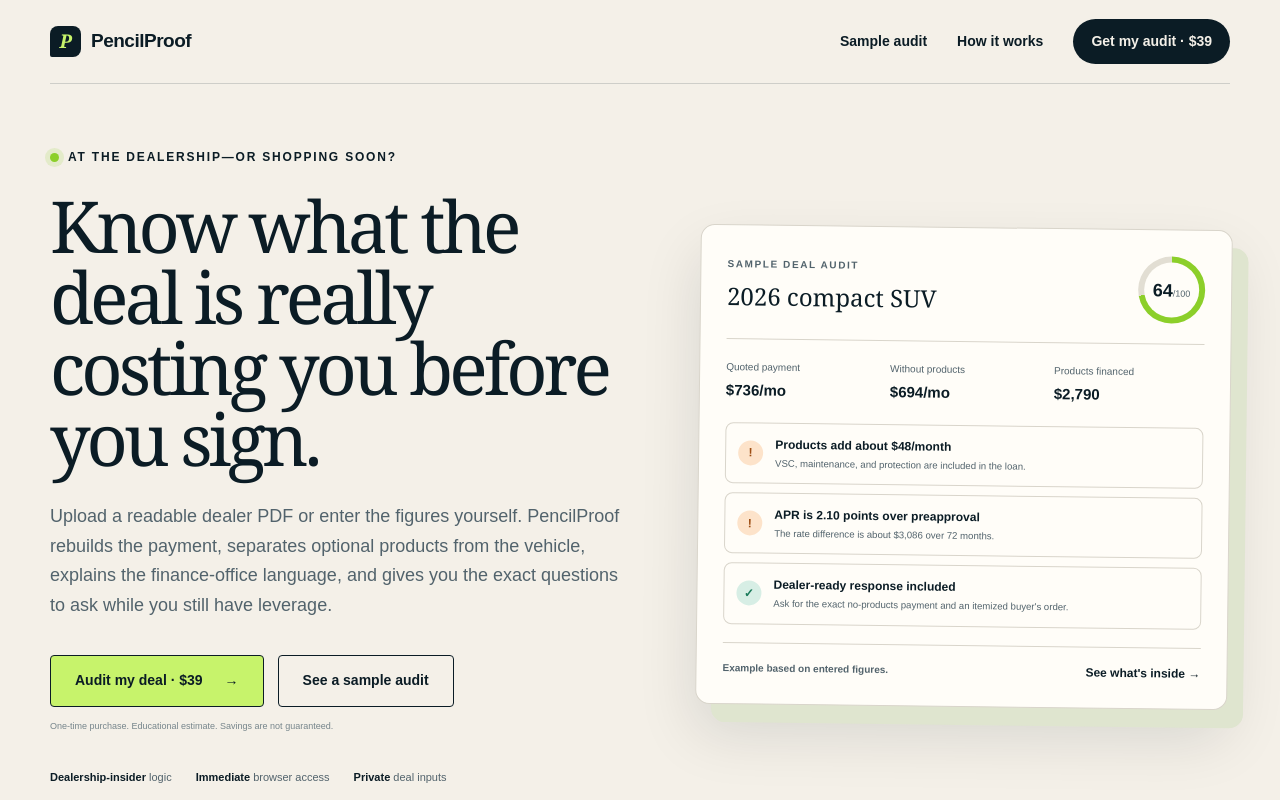
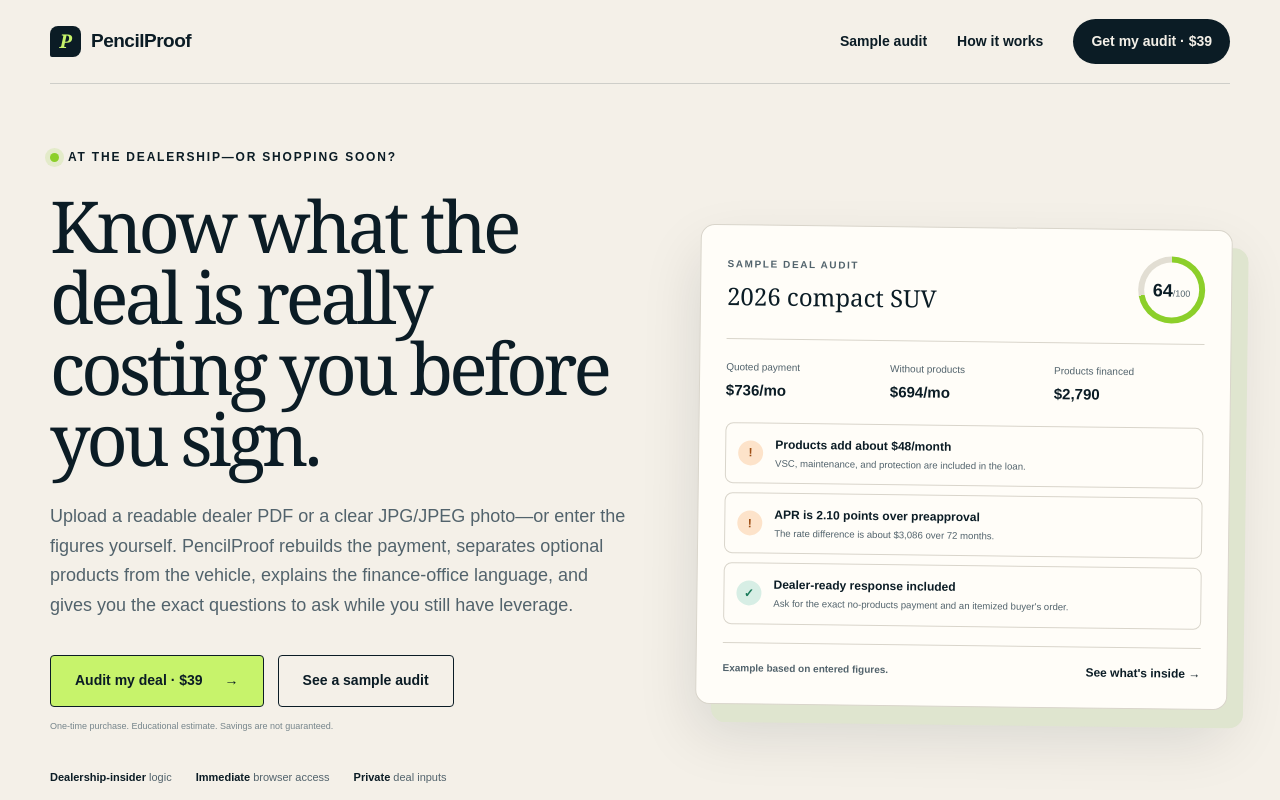
Before and after one commit to jpk0705/pencilproof, a Next.js app: page / in a window 1280 px wide. Shown: the top 800 px of the page. Built offline with nearby package versions, Linux system fonts and the light colour scheme.

Commit message:
Explain PDF and photo autofill

```diff
--- a/app/page.tsx
+++ b/app/page.tsx
@@ -46,7 +46,7 @@ export default function Home() {
           <div className="eyebrow"><span /> AT THE DEALERSHIP—OR SHOPPING SOON?</div>
           <h1>Know what the deal is really costing you before you sign.</h1>
           <p className="hero-lede">
-            Upload a readable dealer PDF or enter the figures yourself.
+            Upload a readable dealer PDF or a clear JPG/JPEG photo—or enter the figures yourself.
             PencilProof rebuilds the payment, separates optional products from
             the vehicle, explains the finance-office language, and gives you
             the exact questions to ask while you still have leverage.
@@ -164,7 +164,7 @@ export default function Home() {
           <article>
             <span>2</span>
             <h3>Upload or enter the worksheet</h3>
-            <p>Import a readable dealer PDF or copy the selling price, taxes, products, trade, APR, term, and payment yourself.</p>
+            <p>Import a readable dealer PDF or clear JPG/JPEG photo, or copy the selling price, taxes, products, trade, APR, term, and payment yourself.</p>
           </article>
           <article>
             <span>3</span>
@@ -188,7 +188,7 @@ export default function Home() {
           <div className="price-card">
             <div className="price-line"><span>Complete Deal Audit</span><strong>$39</strong></div>
             <ul>
-              <li>Private, browser-only PDF autofill</li>
+              <li>Private PDF and photo autofill</li>
               <li>Payment with and without products</li>
               <li>VSC, GAP, PPM, and add-on guidance</li>
               <li>APR and full-term cost comparison</li>
@@ -211,7 +211,7 @@ export default function Home() {
           <article><h3>Is this just a payment calculator?</h3><p>No. It rebuilds the payment, separates entered products, explains common finance-office products, measures APR and trade impact, and creates an action plan.</p></article>
           <article><h3>Does PencilProof guarantee savings?</h3><p>No. It may identify costs worth questioning, but actual savings depend on the deal, lender, products, dealer, and choices you make.</p></article>
           <article><h3>Can I update the deal after the dealer responds?</h3><p>Yes. Change the inputs to compare a revised worksheet, then print or save the updated review before signing.</p></article>
-          <article><h3>Can PencilProof read every PDF?</h3><p>No. It can autofill recognizable text from many digital dealer PDFs. Scanned, handwritten, password-protected, or unusually formatted documents may require manual entry.</p></article>
+          <article><h3>Can PencilProof read every document?</h3><p>No. It can autofill recognizable text from many digital PDFs and clear JPG/JPEG photos. Blurry, cropped, handwritten, password-protected, or unusually formatted documents may require manual entry.</p></article>
           <article><h3>Does PencilProof negotiate or provide advice?</h3><p>No. It is an independent educational estimate. It does not contact dealers, arrange financing, or provide legal or financial advice.</p></article>
           <article><h3>Do you store my deal?</h3><p>No. Deal inputs stay in your browser. Stripe and Link process checkout information, but PencilProof does not receive your full card number.</p></article>
           <article><h3>What should I have ready?</h3><p>Use the dealer&apos;s buyer&apos;s order, worksheet, or written quote showing price, taxes, fees, products, trade, APR, term, and payment.</p></article>
```
